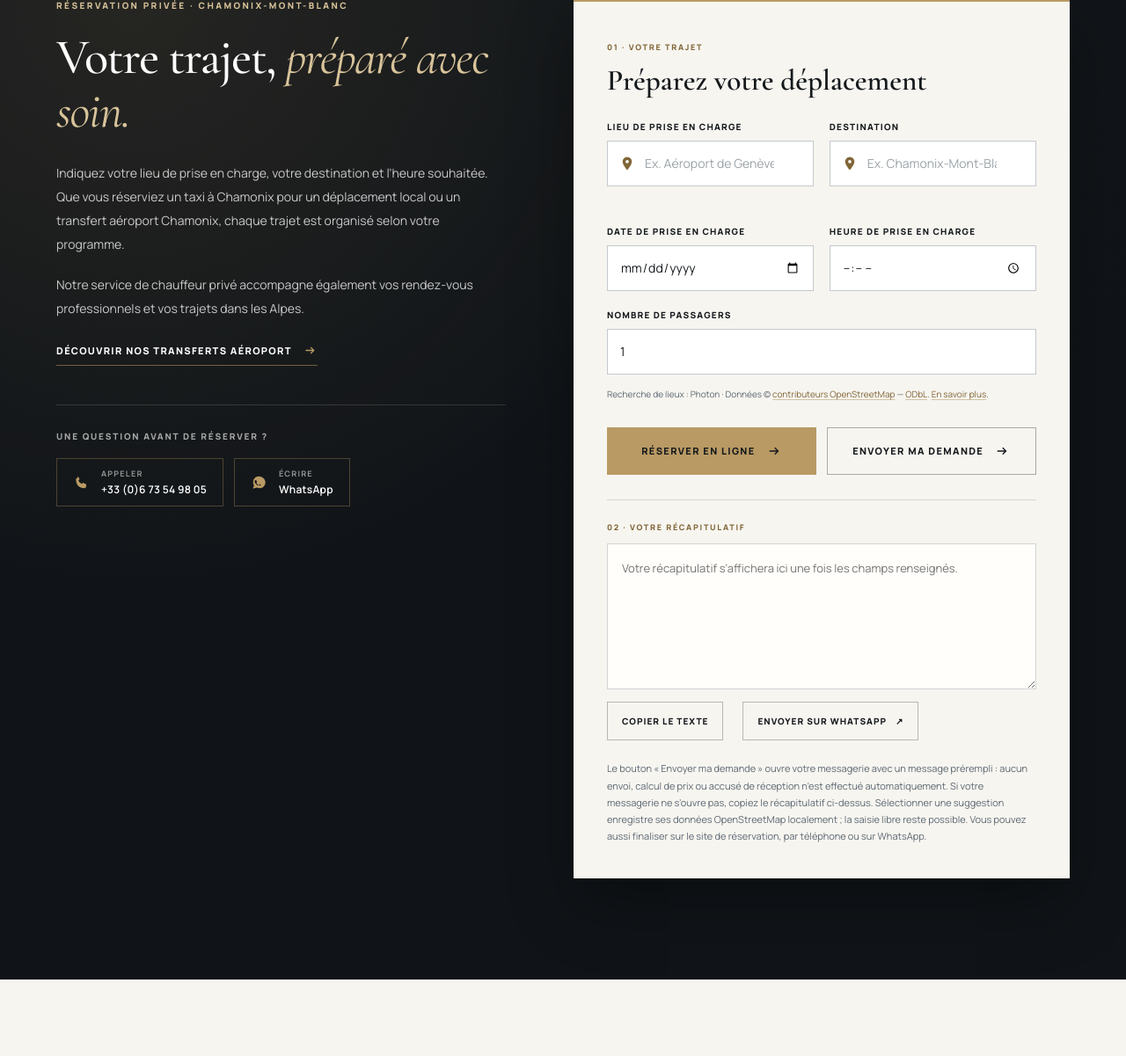
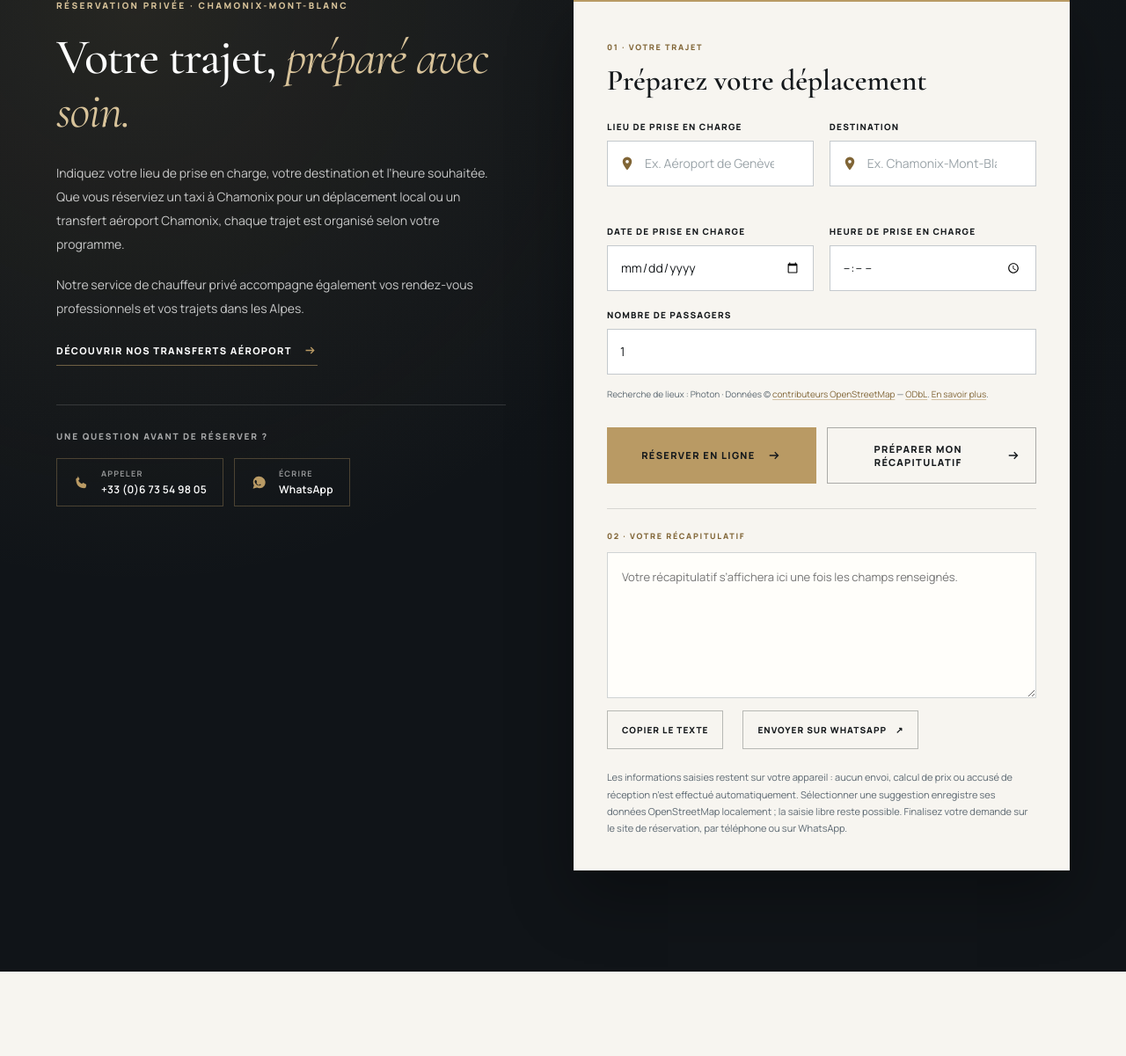
Before and after one commit to hudson661523-afk/Alpes, a PHP site: page / in a window 1280 px wide. Shown: the part 954-2155 px from the top of the page at 88% size. Run offline with PHP 8.4, Linux system fonts and the light colour scheme.

Commit message:
Restore summary action and move email draft to Book Online

```diff
--- a/assets/css/style.css
+++ b/assets/css/style.css
@@ -1101,6 +1101,7 @@ p, h1, h2, h3 { margin-top: 0; }
   gap: clamp(34px, 4.5vw, 74px);
 }
 .footer-column { min-width: 0; }
+.footer-brand-column .brand-mark { width: 52px; }
 .footer-description {
   max-width: 340px;
   margin: 28px 0 22px;
--- a/assets/js/main.js
+++ b/assets/js/main.js
@@ -305,8 +305,9 @@
 })();
 
 /*
- * Quick booking: prepares a copyable trip summary and opens a prefilled email.
- * No booking API is assumed and no field value is transmitted automatically.
+ * Quick booking: prepares a copyable trip summary on the visitor's device.
+ * The booking link can also open a prefilled email request. No booking API is
+ * assumed and no field value is transmitted automatically.
  */
 (() => {
   'use strict';
@@ -314,6 +315,7 @@
   const form = document.querySelector('[data-quick-booking]');
   if (!form) return;
 
+  const prepareButton = form.querySelector('[data-qb-prepare]');
   const emailButton = form.querySelector('[data-qb-email]');
   const copyButton = form.querySelector('[data-qb-copy]');
   const summary = form.querySelector('[data-qb-summary]');
@@ -322,7 +324,7 @@
   const waBase = form.getAttribute('data-whatsapp-base') || '';
   const dateInput = form.querySelector('#qb-date');
 
-  if (!emailButton || !summary) return;
+  if (!prepareButton || !summary) return;
 
   if (dateInput && !dateInput.min) {
     const now = new Date();
@@ -356,47 +358,49 @@
     ].join('\n');
   }
 
-  function prepareRecap(text) {
+  function buildEmailHref() {
+    const emailBase = (emailButton.getAttribute('href') || '').split('?')[0];
+    const subject = 'Demande de trajet — Alpes Transport';
+    return emailBase + '?subject=' + encodeURIComponent(subject) + '&body=' + encodeURIComponent(buildSummary());
+  }
+
+  function prepare() {
+    if (typeof form.reportValidity === 'function' && !form.reportValidity()) return;
+
+    const text = buildSummary();
     summary.value = text;
 
     if (whatsapp && waBase) {
       whatsapp.href = waBase + '?text=' + encodeURIComponent(text);
     }
+    if (status) {
+      status.textContent = 'Récapitulatif prêt à copier ou à envoyer.';
+    }
+    summary.focus({ preventScroll: true });
   }
 
-  function sendRequest(event) {
-    if (event && event.type === 'submit') event.preventDefault();
+  prepareButton.addEventListener('click', prepare);
 
-    if (typeof form.reportValidity === 'function' && !form.reportValidity()) {
-      if (event) event.preventDefault();
-      return false;
-    }
-
-    const text = buildSummary();
-    prepareRecap(text);
-
-    const emailBase = (emailButton.getAttribute('href') || '').split('?')[0];
-    const subject = 'Demande de trajet — Alpes Transport';
-    emailButton.href = emailBase + '?subject=' + encodeURIComponent(subject) + '&body=' + encodeURIComponent(text);
-
-    if (status) {
-      status.textContent = 'Votre messagerie va s’ouvrir. Si elle ne s’ouvre pas, copiez le récapitulatif ci-dessous.';
-    }
-    return true;
+  if (emailButton) {
+    emailButton.addEventListener('click', (event) => {
+      if (typeof form.reportValidity === 'function' && !form.reportValidity()) {
+        event.preventDefault();
+        return;
+      }
+      emailButton.href = buildEmailHref();
+    });
   }
-
-  emailButton.addEventListener('click', sendRequest);
 
   form.addEventListener('submit', (event) => {
     event.preventDefault();
-    emailButton.click();
+    prepare();
   });
 
   if (copyButton) {
     copyButton.addEventListener('click', async () => {
       if (!summary.value.trim()) {
-        if (status) status.textContent = 'Cliquez d’abord sur « Envoyer ma demande » pour préparer le récapitulatif.';
-        emailButton.focus();
+        if (status) status.textContent = 'Préparez d’abord votre récapitulatif.';
+        prepareButton.focus();
         return;
       }
 
--- a/partials/quick-booking.php
+++ b/partials/quick-booking.php
@@ -106,14 +106,14 @@ $location = require __DIR__ . '/../lib/location-config.php';
                 </p>
 
                 <div class="quick-booking-actions">
-                    <a class="btn btn-gold" href="<?= e($config['booking_url']) ?>" target="_blank" rel="noopener noreferrer">
+                    <a class="btn btn-gold" href="<?= e($config['email_href']) ?>" data-qb-email>
                         Réserver en ligne
                         <svg viewBox="0 0 24 24" aria-hidden="true" focusable="false"><path d="M5 12h13m-5-5 5 5-5 5" fill="none" stroke="currentColor" stroke-width="1.8"/></svg>
                     </a>
-                    <a class="btn quick-booking-prepare" href="<?= e($config['email_href']) ?>" data-qb-email>
-                        Envoyer ma demande
+                    <button class="btn quick-booking-prepare" type="button" data-qb-prepare>
+                        Préparer mon récapitulatif
                         <svg viewBox="0 0 24 24" aria-hidden="true" focusable="false"><path d="M5 12h13m-5-5 5 5-5 5" fill="none" stroke="currentColor" stroke-width="1.8"/></svg>
-                    </a>
+                    </button>
                 </div>
 
                 <div class="quick-booking-recap">
@@ -129,7 +129,7 @@ $location = require __DIR__ . '/../lib/location-config.php';
                     </div>
                 </div>
 
-                <p class="quick-booking-disclaimer">Le bouton « Envoyer ma demande » ouvre votre messagerie avec un message prérempli : aucun envoi, calcul de prix ou accusé de réception n’est effectué automatiquement. Si votre messagerie ne s’ouvre pas, copiez le récapitulatif ci-dessus. Sélectionner une suggestion enregistre ses données OpenStreetMap localement ; la saisie libre reste possible. Vous pouvez aussi finaliser sur le site de réservation, par téléphone ou sur WhatsApp.</p>
+                <p class="quick-booking-disclaimer">Les informations saisies restent sur votre appareil : aucun envoi, calcul de prix ou accusé de réception n’est effectué automatiquement. Sélectionner une suggestion enregistre ses données OpenStreetMap localement ; la saisie libre reste possible. Finalisez votre demande sur le site de réservation, par téléphone ou sur WhatsApp.</p>
             </form>
         </div>
     </div>
```
